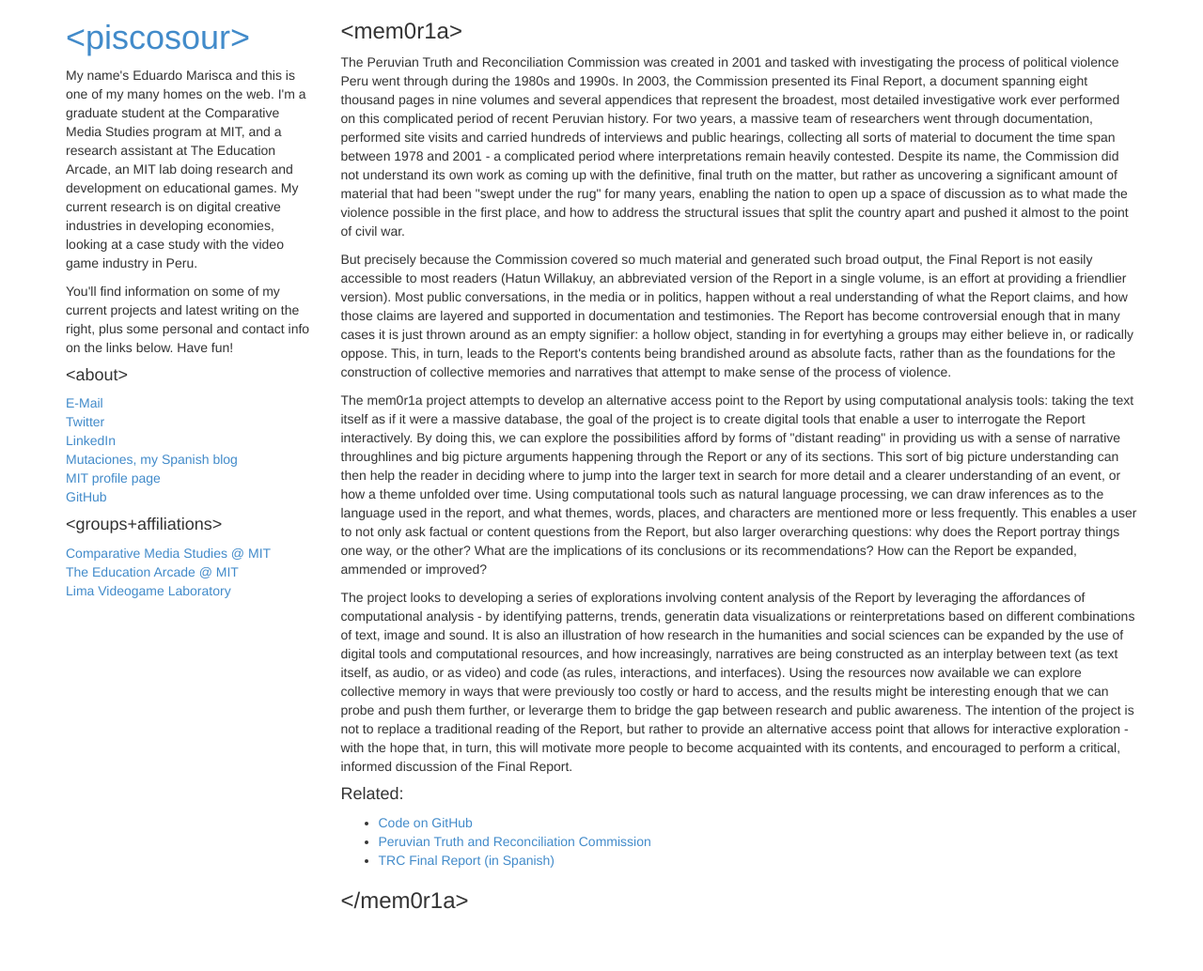
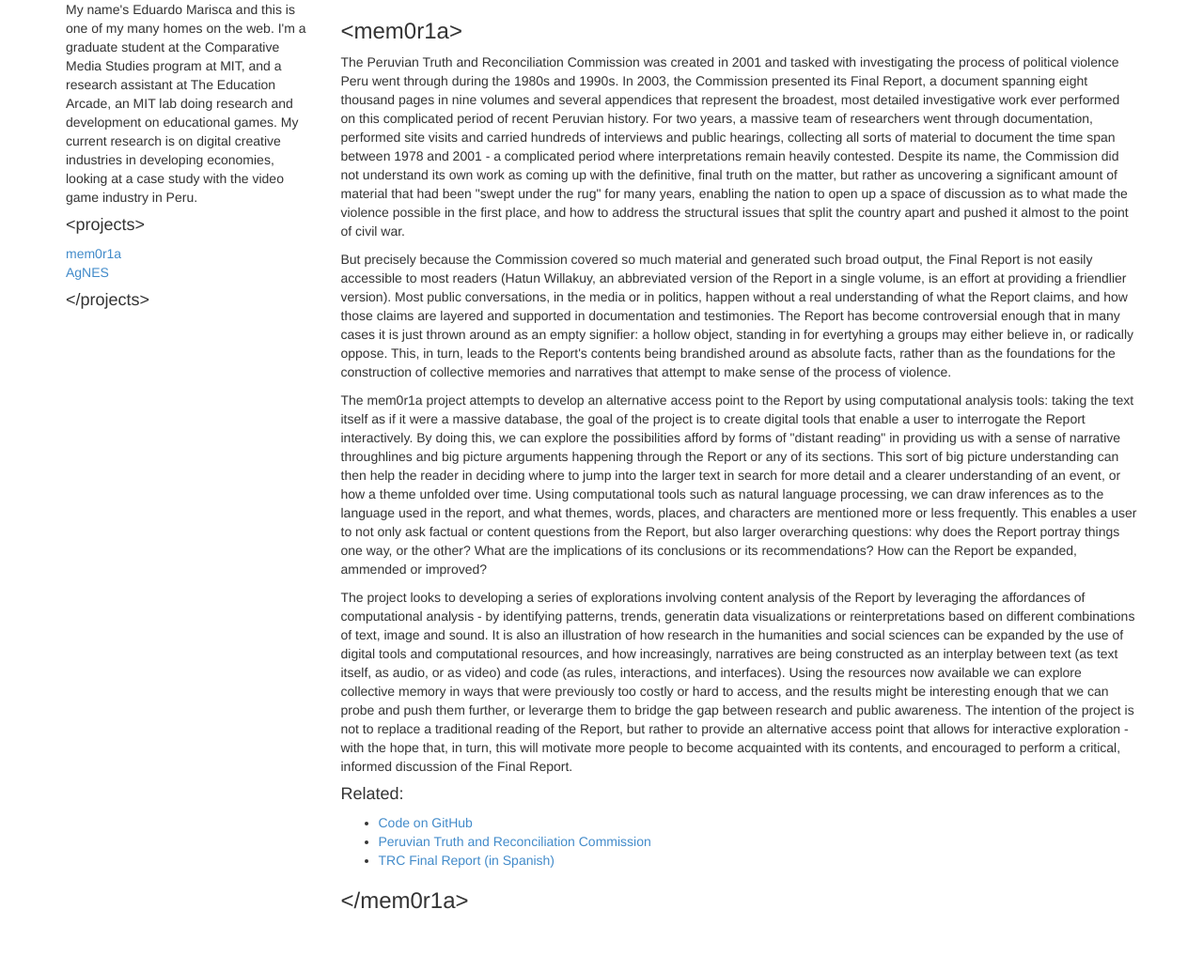
Before and after one commit to piscosour/piscosour.github.io, a Jekyll site: the page built from projects/mem0r1a/index.html, in a window 1280 px wide. Shown: the whole page at 94% size. Built offline with Jekyll 4.4.1, drawn with Linux system fonts in a browser that asks for light colours; some of the changed lines change nothing that is shown.

Commit message:
project layout

```diff
--- a/_layouts/project.html
+++ b/_layouts/project.html
@@ -1,7 +1,13 @@
 {% include header.html %}
 <div class="row">
 	<div class="col-md-3" name="sidebar">
-		{% include main-sidebar.html %}
+		<p>My name's Eduardo Marisca and this is one of my many homes on the web. I'm a graduate student at the Comparative Media Studies program at MIT, and a research assistant at The Education Arcade, an MIT lab doing research and development on educational games. My current research is on digital creative industries in developing economies, looking at a case study with the video game industry in Peru.</p>
+		<h4>&#60;projects&#62;</h4>
+		<ul class="list-unstyled">
+			<li><a href="/projects/mem0r1a">mem0r1a</a></li>
+			<li><a href="/projects/agnes">AgNES</a></li>
+		</ul>
+		<h4>&#60;/projects&#62;</h4>
 	</div>
 {{ content }}
 </div>
```
